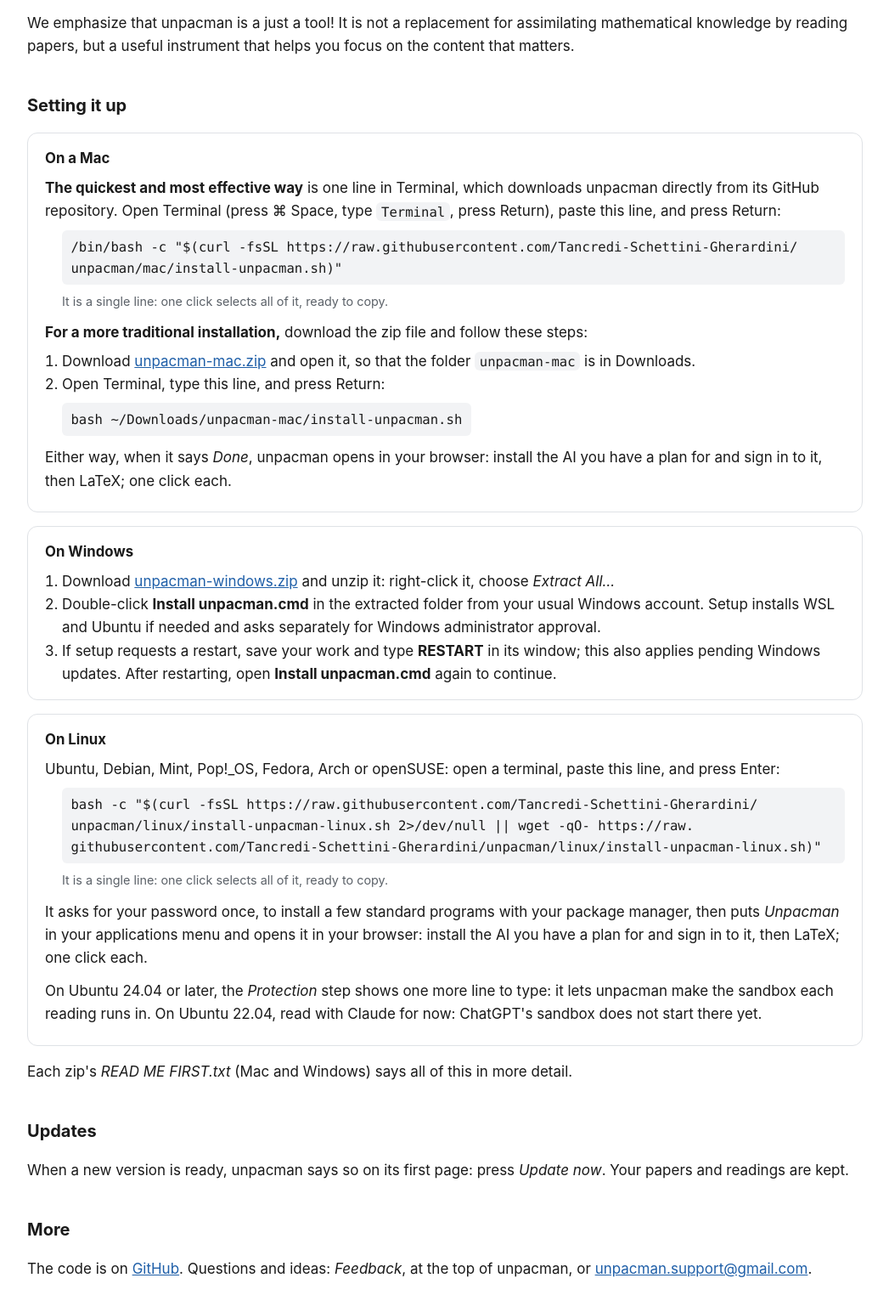
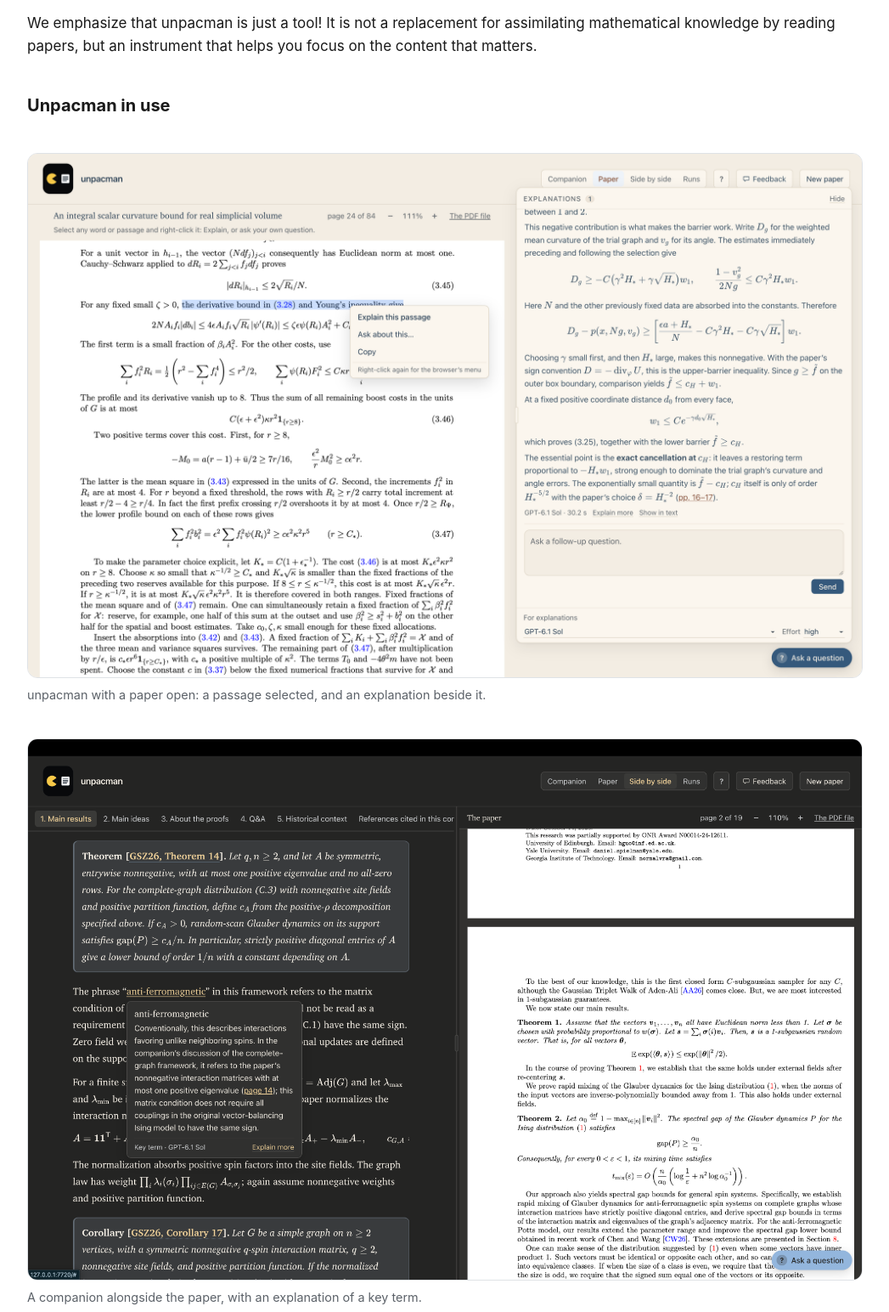
Before and after one commit to Tancredi-Schettini-Gherardini/unpacman, a plain HTML site: page index.html in a window 1280 px wide. Shown: the part 796-2340 px from the top of the page at 85% size, without its empty margins (116-1163 px from the left). Drawn offline with Linux system fonts and the light colour scheme.

Commit message:
Move website screenshots and update introduction

```diff
--- a/index.html
+++ b/index.html
@@ -79,8 +79,21 @@
   </ul>
   <p>Each feature in the harness can be simply reproduced using an out-of-the-box LLM with some prompt engineering; the point of Unpacman is to give a common home to all functionalities that a mathematician would find useful. We made the interface as user-friendly as possible, and structured the harness so that it can be fully customizable by clicking on "Advanced settings". It offers various reader-friendly features depending on the user’s request, and its internal skill files are completely customisable. It can run with Codex, Claude Code, DeepSeek and any model available through OpenRouter.</p>
   <p>
-We emphasize that unpacman is a just a tool! It is not a replacement for assimilating mathematical knowledge by reading papers, but a useful instrument that helps you focus on the content that matters.
+We emphasize that unpacman is just a tool! It is not a replacement for assimilating mathematical knowledge by reading papers, but an instrument that helps you focus on the content that matters.
 </p>
+
+  <h2>Unpacman in use</h2>
+  <figure class="shot">
+    <img src="unpacman-screenshot.png" width="2000" height="1254" loading="lazy"
+         alt="unpacman with a mathematics paper open: a passage selected in the PDF, the menu offering to explain it or ask about it, and an explanation in the panel beside it.">
+    <figcaption>unpacman with a paper open: a passage selected, and an explanation beside it.</figcaption>
+  </figure>
+
+  <figure class="shot">
+    <img src="unpacman-side-by-side.png" width="3420" height="2214" loading="lazy"
+         alt="unpacman showing a paper alongside its companion, with an explanation of a mathematical term open in the companion.">
+    <figcaption>A companion alongside the paper, with an explanation of a key term.</figcaption>
+  </figure>
 
   <h2>Setting it up</h2>
   <div class="card" id="mac">
@@ -139,18 +152,6 @@ We emphasize that unpacman is a just a tool! It is not a replacement for assimil
   Questions and ideas: <i>Feedback</i>, at the top of unpacman, or
   <a href="mailto:unpacman.support@gmail.com">unpacman.support@gmail.com</a>.</p>
 
-  <figure class="shot">
-    <img src="unpacman-screenshot.png" width="2000" height="1254" loading="lazy"
-         alt="unpacman with a mathematics paper open: a passage selected in the PDF, the menu offering to explain it or ask about it, and an explanation in the panel beside it.">
-    <figcaption>unpacman with a paper open: a passage selected, and an explanation beside it.</figcaption>
-  </figure>
-
-  <figure class="shot">
-    <img src="unpacman-screenshot-2.png" width="2000" height="1020" loading="lazy"
-         alt="unpacman showing the structured summary of a paper on Khovanov homology: its contents on the left, a theorem with a phrase selected, and in the panel beside it an explanation of that phrase, with a formula.">
-    <figcaption>A paper's structured summary: a phrase selected in a theorem, and its explanation beside it.</figcaption>
-  </figure>
-
   <footer>unpacman is made by Antoine Song and Tancredi Schettini Gherardini, and is
   free software under the MIT licence.</footer>
 </main>
```
Also changed, not shown: unpacman-screenshot-2.png (deleted), unpacman-side-by-side.png (added).
